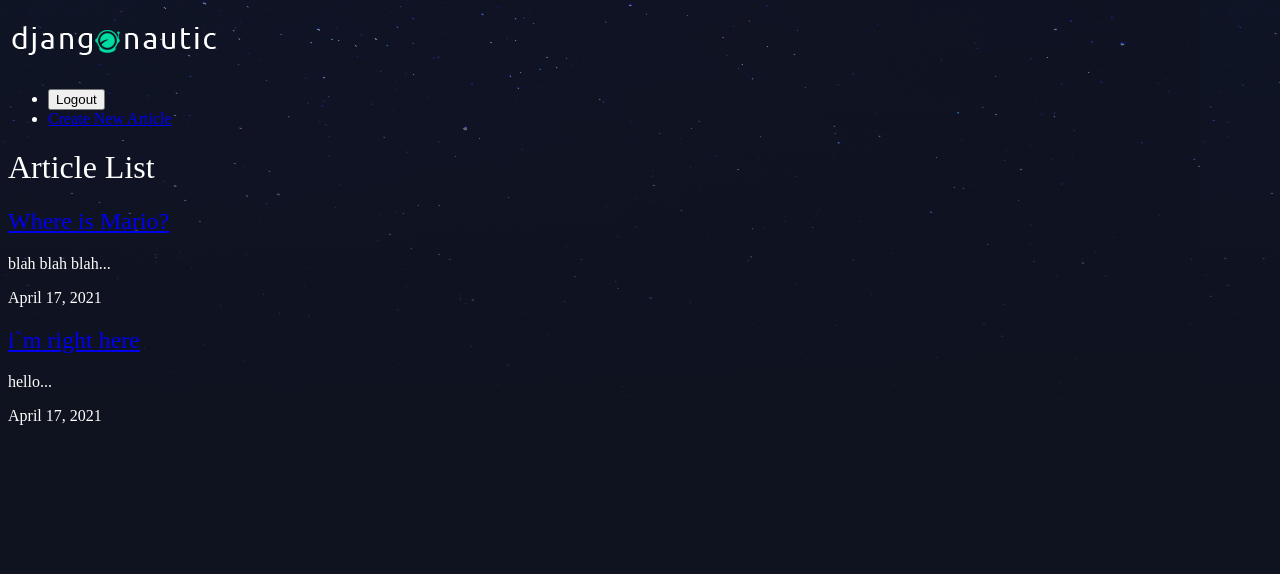
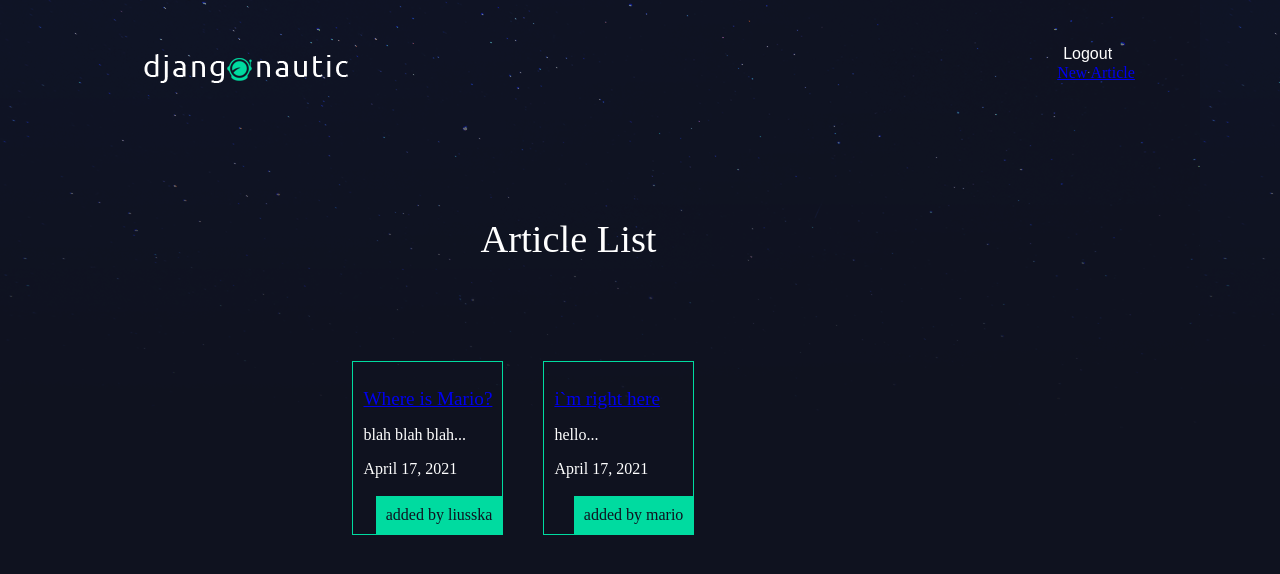
Before and after one commit to liusska/djangonautic, a Django app: page / in a window 1280 px wide. Shown: the top 574 px of the page. Run offline with Django 3.2, Linux system fonts and the light colour scheme; a user stored in the database is signed in; data comes from the database, SQL or seed files in the repository; both versions use the stored data as it was after the commit.

Commit message:
Styling the App - part1

```diff
--- a/djangonautic/articles/templates/articles/article_list.html
+++ b/djangonautic/articles/templates/articles/article_list.html
@@ -8,6 +8,7 @@
                 <h2><a href="{% url 'articles:detail' slug=article.slug %}">{{ article.title }}</a> </h2>
                 <p>{{ article.snippet }}</p>
                 <p>{{ article.date }}</p>
+                <p class="author">added by {{ article.author.username }}</p>
             </div>
         {% endfor %}
     </div>
--- a/djangonautic/assets/styles.css
+++ b/djangonautic/assets/styles.css
@@ -5,11 +5,89 @@ body{
     color: #fff;
 }
 
-/*body*{*/
-/*    font-family: Ubuntu;*/
+/*body *{*/
+/*    font-family: sans-serif;*/
 /*}*/
 
 h1, h2, h3, h4, h5{
     font-weight: normal;
     text-decoration: none;
 }
+
+.wrapper{
+    max-width: 1000px;
+    margin: 0 auto;
+}
+
+div.wrapper h1{
+    text-align: center;
+    margin: 100px auto;
+    font-size: 2.4em;
+}
+
+header{
+    display: grid;
+    grid-template-columns: 6fr 1fr;
+    padding: 20px 0;
+}
+
+nav{
+    justify-self: end;
+}
+
+nav li{
+    display: inline-block;
+    margin-left: 20px;
+}
+
+nav button{
+    background: none;
+    color: #fff;
+    cursor: pointer;
+    border: 0;
+    font-size: 1em;
+}
+
+.articles {
+    display: grid;
+    grid-template-columns: 3fr 3fr 1fr;
+    grid-gap: 40px;
+}
+
+.article{
+    border: 1px solid #00dba0;
+    position: relative;
+    padding: 10px 10px 40px;
+}
+
+.article h2{
+    font-size: 1.2em;
+}
+
+.article .author{
+    padding: 10px;
+    background: #00dba0;
+    position: absolute;
+    right: 0;
+    bottom: 0;
+    margin: 0;
+    color: #0f121f;
+}
+
+.article-detail .article{
+    padding: 0;
+}
+
+.article-detail .article img{
+    max-width: 100%;
+}
+
+.article-detail .article h2{
+    text-align: center;
+    margin: 20px auto;
+    font-size: 2em;
+}
+
+.article-detail .article p{
+    text-align: center;
+}
--- a/djangonautic/templates/base_layout.html
+++ b/djangonautic/templates/base_layout.html
@@ -20,10 +20,10 @@
                     <button type="sumbit">Logout</button>
                     </form>
                 </li>
-                    <li><a href="{% url 'articles:create' %}" class="highlight">Create New Article </a></li>
+                <li><a href="{% url 'articles:create' %}" class="highlight">New Article </a></li>
                 {% else %}
-                    <li><a href="{% url 'accounts:login' %}">Login</a> </li>
-                    <li><a href="{% url 'accounts:signup' %}">Signup</a> </li>
+                    <li><a href="{% url 'accounts:login' %}"> Login </a> </li>
+                    <li><a href="{% url 'accounts:signup' %}"> Signup </a> </li>
                 {% endif %}
             </ul>
         </nav>
@@ -31,5 +31,6 @@
         {% block content %}
         {% endblock %}
         </div>
+        </header>
     </body>
 </html>
```
Also changed, not shown: djangonautic/db.sqlite3.
